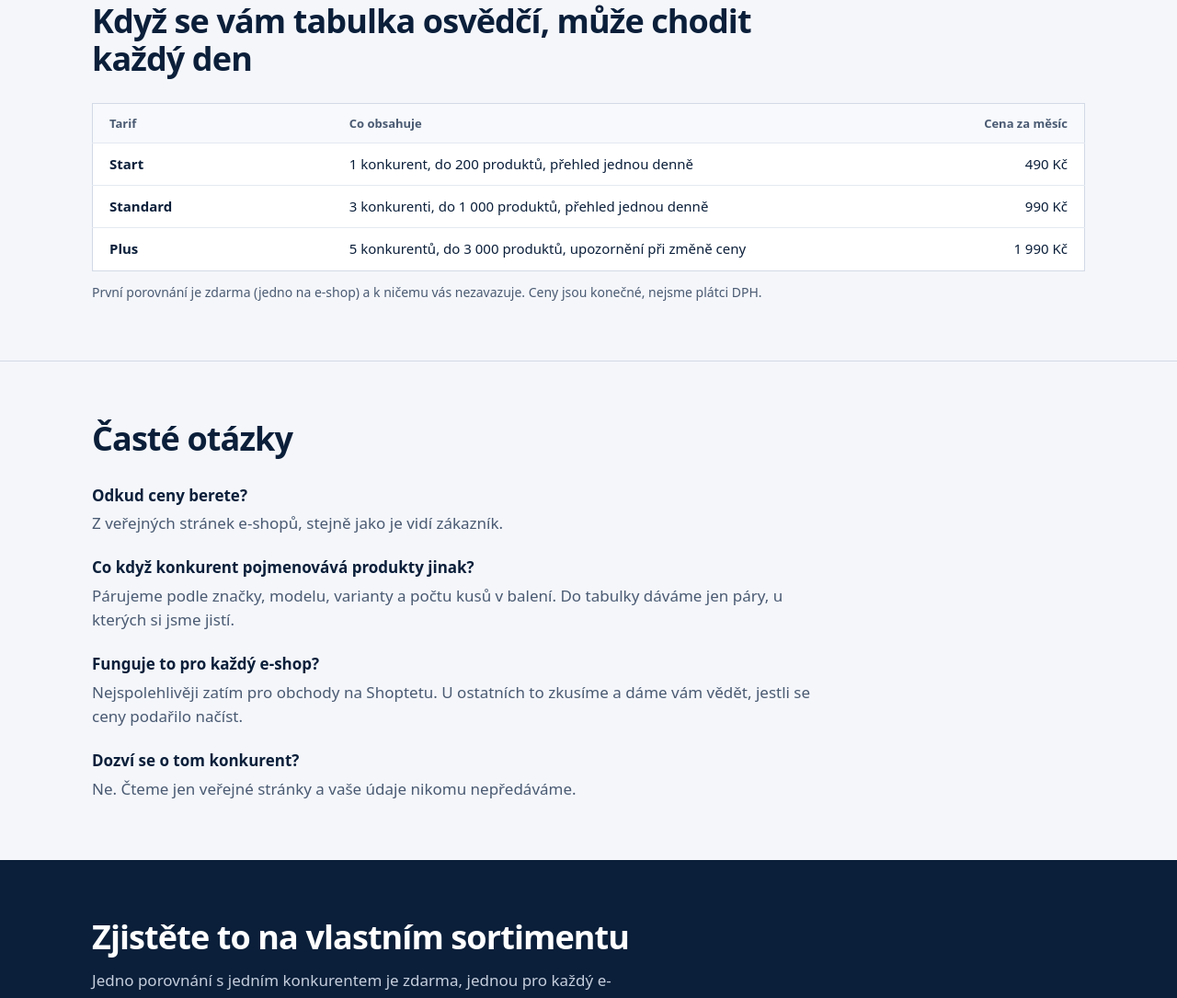
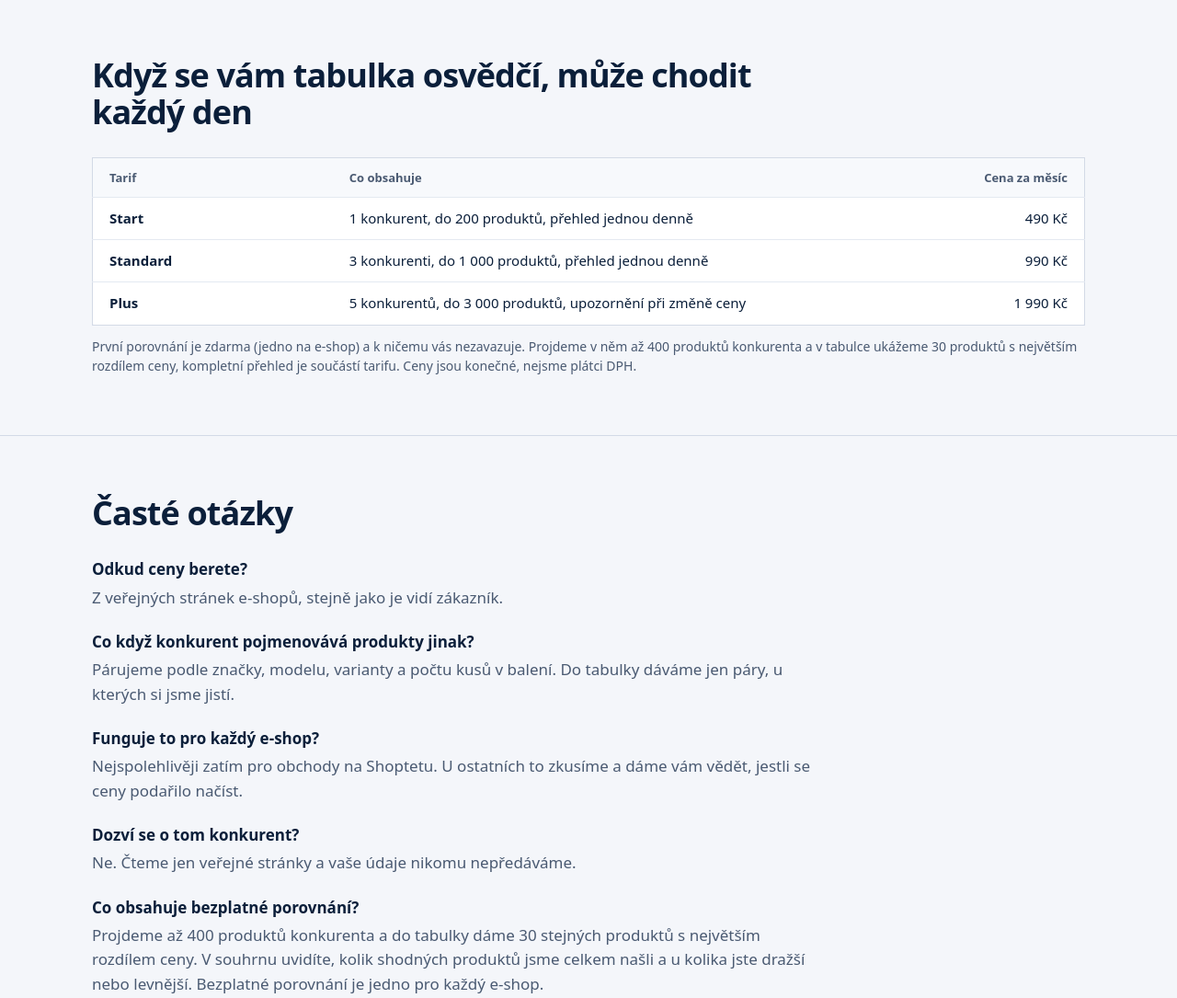
Before and after one commit to cenosled/cenosled.github.io, a plain HTML site: page index.html in a window 1280 px wide. Shown: the part 1715-2800 px from the top of the page at 92% size. Drawn offline with Linux system fonts and the light colour scheme.

Commit message:
Podmínky bezplatného porovnání: 400 produktů konkurenta, 30 v tabulce

```diff
--- a/index.html
+++ b/index.html
@@ -122,7 +122,7 @@
   <div class="wrap hero">
     <div>
       <h1>Kde jste dražší než konkurence</h1>
-      <p class="lead">Pošlete adresu svého e-shopu a jednoho konkurenta. Do tří pracovních dnů vám zdarma pošleme tabulku stejných produktů s cenami obou obchodů vedle sebe.</p>
+      <p class="lead">Pošlete adresu svého e-shopu a jednoho konkurenta. Do tří pracovních dnů vám zdarma pošleme tabulku stejných produktů s cenami obou obchodů vedle sebe. V bezplatné ukázce projdeme až 400 produktů konkurenta a ukážeme 30 produktů s největším rozdílem ceny.</p>
 
       <form id="poptavka" novalidate>
         <div class="field">
@@ -205,7 +205,7 @@
           </tbody>
         </table>
       </div>
-      <p class="small">První porovnání je zdarma (jedno na e-shop) a k ničemu vás nezavazuje. Ceny jsou konečné, nejsme plátci DPH.</p>
+      <p class="small">První porovnání je zdarma (jedno na e-shop) a k ničemu vás nezavazuje. Projdeme v něm až 400 produktů konkurenta a v tabulce ukážeme 30 produktů s největším rozdílem ceny, kompletní přehled je součástí tarifu. Ceny jsou konečné, nejsme plátci DPH.</p>
     </div>
   </section>
 
@@ -221,6 +221,8 @@
         <dd>Nejspolehlivěji zatím pro obchody na Shoptetu. U ostatních to zkusíme a dáme vám vědět, jestli se ceny podařilo načíst.</dd>
         <dt>Dozví se o tom konkurent?</dt>
         <dd>Ne. Čteme jen veřejné stránky a vaše údaje nikomu nepředáváme.</dd>
+        <dt>Co obsahuje bezplatné porovnání?</dt>
+        <dd>Projdeme až 400 produktů konkurenta a do tabulky dáme 30 stejných produktů s největším rozdílem ceny. V souhrnu uvidíte, kolik shodných produktů jsme celkem našli a u kolika jste dražší nebo levnější. Bezplatné porovnání je jedno pro každý e-shop.</dd>
       </dl>
     </div>
   </section>
```
